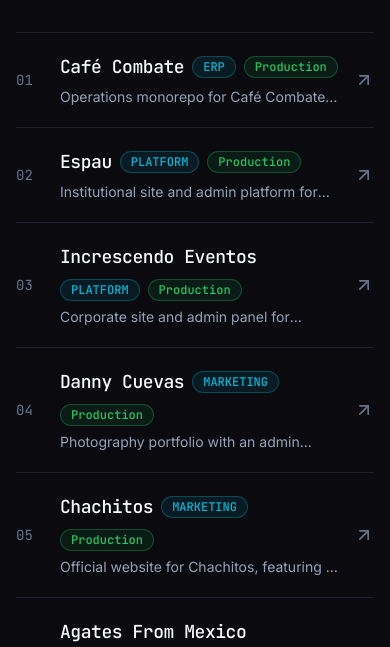
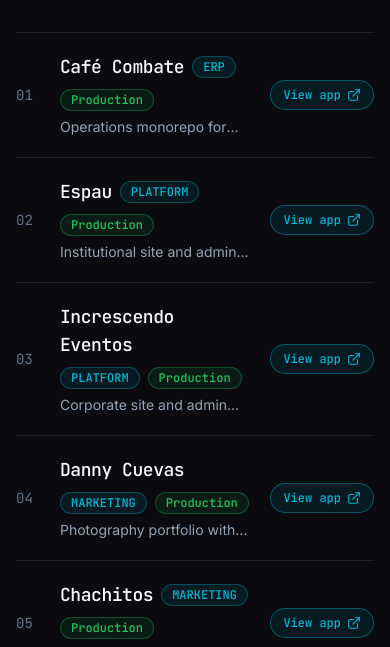
Before and after one commit to Ricwolf19/ricardotapia.dev, a Next.js app: page /en in a window 390 px wide. Shown: the part 894-1541 px from the top of the page. Built offline with nearby package versions, Linux system fonts and the light colour scheme; no server answers.

Commit message:
feat(ui): show live app link on mobile rows and refine responsive grids

```diff
--- a/src/app/[locale]/now/page.tsx
+++ b/src/app/[locale]/now/page.tsx
@@ -29,7 +29,7 @@
       {nowProjects.length === 0 ? (
         <p className="text-foreground-muted py-12 text-center">{t("empty")}</p>
       ) : (
-        <div className="grid grid-cols-1 gap-6 md:grid-cols-2 lg:grid-cols-3">
+        <div className="grid grid-cols-1 gap-6 sm:grid-cols-2 lg:grid-cols-3">
           {nowProjects.map((project) => (
             <ProjectCard key={project.id} project={project} />
           ))}
--- a/src/components/sections/ProjectRow.tsx
+++ b/src/components/sections/ProjectRow.tsx
@@ -16,7 +16,7 @@
   index: number;
 }
 
-/** Fila de la lista de proyectos recientes (Home). Enlaza al case study + atajo a la app en vivo. */
+/** Row in the recent projects list (Home). Links to the case study + shortcut to the live app. */
 export const ProjectRow = ({ project, index }: ProjectRowProps) => {
   const t = useTranslations("home.recent");
   const tStatus = useTranslations("status");
@@ -26,14 +26,14 @@
   return (
     <motion.li variants={listItem} className="border-border border-b">
       <div className="group/row relative flex items-center gap-4 py-5 sm:gap-5 sm:px-3">
-        {/* Barra de acento al hover */}
+        {/* Accent bar on hover */}
         <span className="bg-accent absolute top-0 left-0 h-full w-0.5 origin-top scale-y-0 transition-transform duration-200 group-hover/row:scale-y-100" />
 
         <span className="text-foreground-dim group-hover/row:text-accent w-7 shrink-0 font-mono text-sm tabular-nums transition-colors">
           {String(index + 1).padStart(2, "0")}
         </span>
 
-        {/* Área principal -> case study */}
+        {/* Main area -> case study */}
         <Link href={`/work/${project.slug}`} className="flex min-w-0 flex-1 items-center gap-4">
           <ProjectThumbnail
             project={project}
@@ -58,25 +58,26 @@
           </div>
         </Link>
 
-        {/* Atajo rápido a la app hosteada */}
+        {/* Quick shortcut to the hosted app — also visible on mobile */}
         {liveUrl ? (
           <a
             href={liveUrl}
             target="_blank"
             rel="noopener noreferrer"
-            className="border-accent/40 bg-accent/10 text-accent hover:border-accent hover:bg-accent hidden shrink-0 items-center gap-1.5 rounded-full border px-3.5 py-1.5 font-mono text-xs font-medium transition-all hover:text-white sm:inline-flex"
+            aria-label={`${t("viewLive")} — ${project.title}`}
+            className="border-accent/40 bg-accent/10 text-accent hover:border-accent hover:bg-accent inline-flex shrink-0 items-center gap-1.5 rounded-full border px-3 py-1.5 font-mono text-xs font-medium transition-all hover:text-white sm:px-3.5"
           >
             {t("viewLive")}
             <ExternalLink className="h-3.5 w-3.5" />
           </a>
         ) : (
-          <span className="border-border text-foreground-dim hidden shrink-0 items-center gap-1.5 rounded-full border px-3.5 py-1.5 font-mono text-xs sm:inline-flex">
+          <span className="border-border text-foreground-dim inline-flex shrink-0 items-center gap-1.5 rounded-full border px-3 py-1.5 font-mono text-xs sm:px-3.5">
             <Lock className="h-3.5 w-3.5" />
             {t("comingSoon")}
           </span>
         )}
 
-        <ArrowUpRight className="text-foreground-dim group-hover/row:text-accent h-5 w-5 shrink-0 transition-all group-hover/row:translate-x-0.5 group-hover/row:-translate-y-0.5 sm:hidden" />
+        <ArrowUpRight className="text-foreground-dim group-hover/row:text-accent hidden h-5 w-5 shrink-0 transition-all group-hover/row:translate-x-0.5 group-hover/row:-translate-y-0.5 sm:block" />
       </div>
     </motion.li>
   );
```
